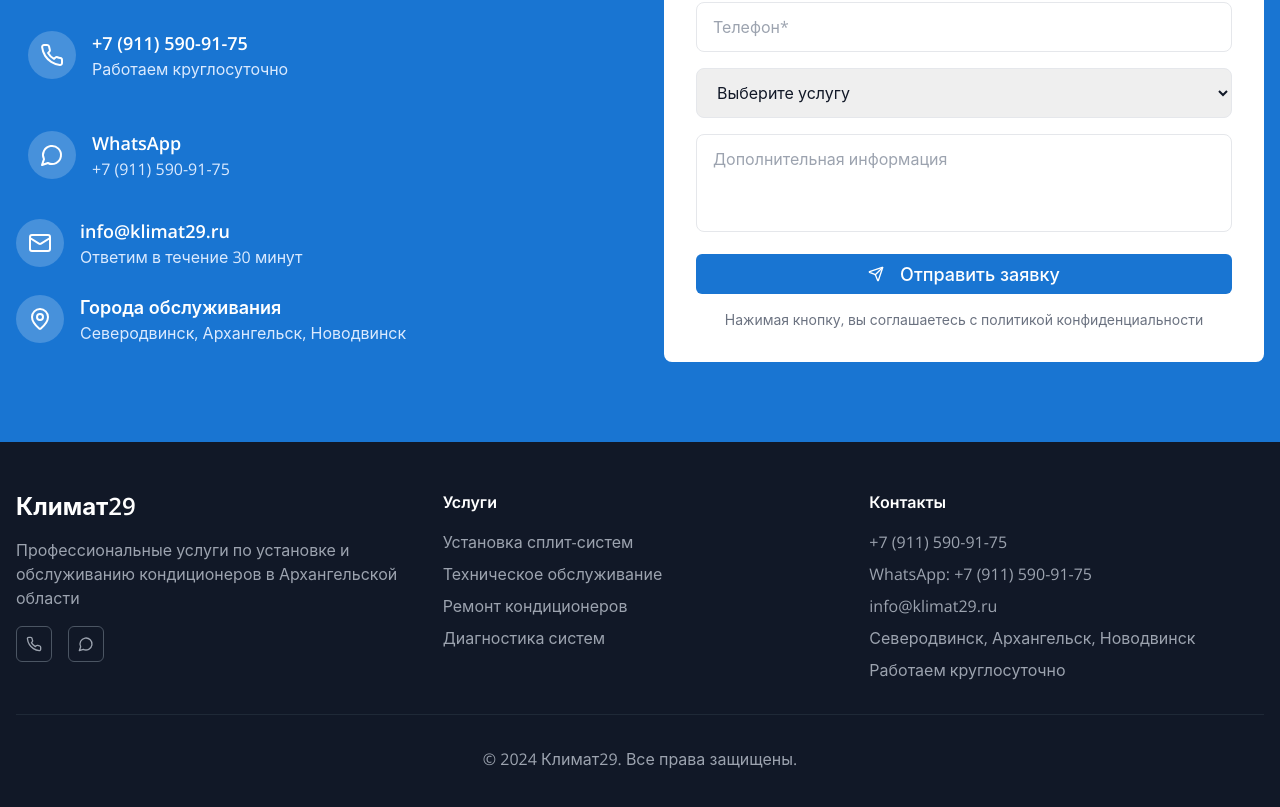
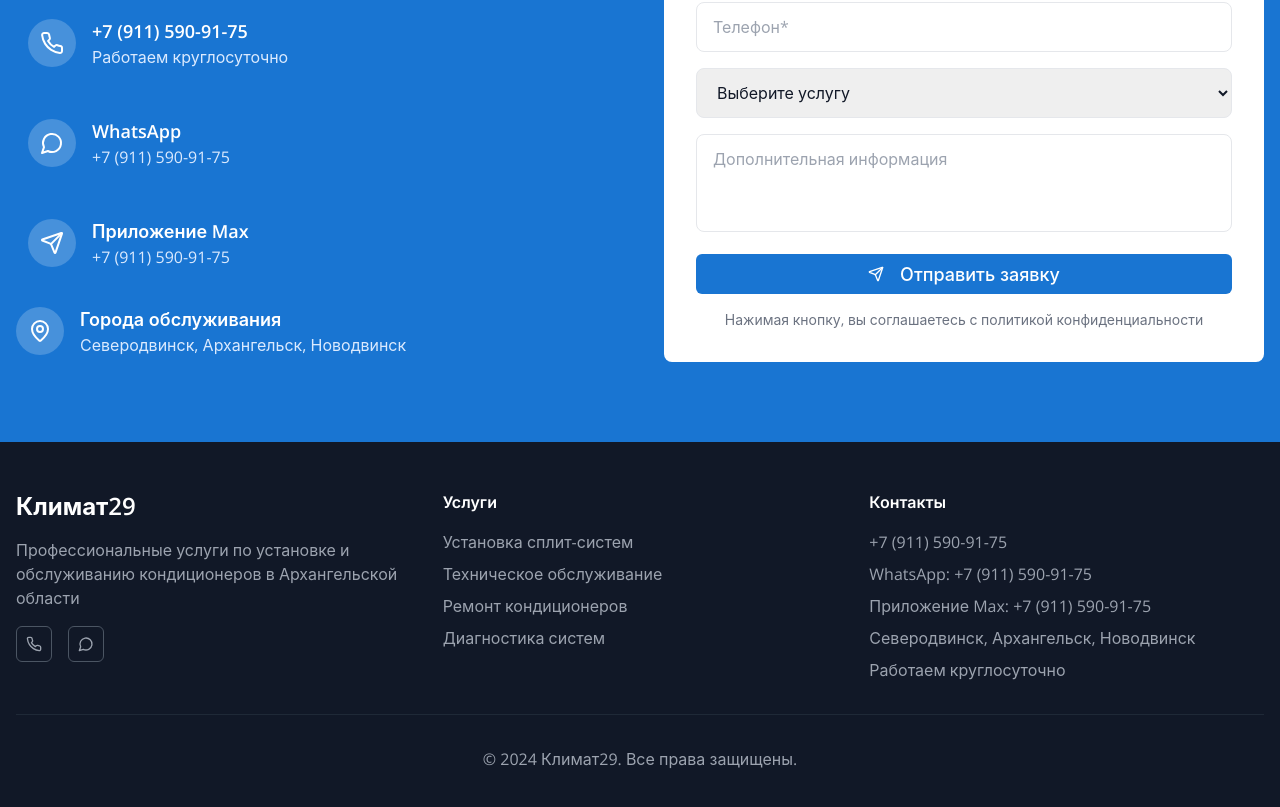
Before and after one commit to pr-poehali-dev/air-conditioning-installation, a React (Vite) app: page / in a window 1280 px wide. Shown: the part 2591-3398 px from the top of the page. Built offline with nearby package versions, Linux system fonts and the light colour scheme.

Commit message:
Обновление почты и телефона Max

```diff
--- a/src/pages/Index.tsx
+++ b/src/pages/Index.tsx
@@ -317,15 +317,15 @@ const Index = () => {
                     <div className="text-blue-100">+7 (911) 590-91-75</div>
                   </div>
                 </a>
-                <div className="flex items-center gap-4">
+                <a href="https://t.me/maxklimat29" target="_blank" rel="noopener noreferrer" className="flex items-center gap-4 hover:bg-white/10 p-3 rounded-lg transition-colors">
                   <div className="w-12 h-12 bg-white/20 rounded-full flex items-center justify-center">
-                    <Icon name="Mail" size={24} className="text-white" />
+                    <Icon name="Send" size={24} className="text-white" />
                   </div>
                   <div>
-                    <div className="font-semibold text-lg">info@klimat29.ru</div>
-                    <div className="text-blue-100">Ответим в течение 30 минут</div>
+                    <div className="font-semibold text-lg">Приложение Max</div>
+                    <div className="text-blue-100">+7 (911) 590-91-75</div>
                   </div>
-                </div>
+                </a>
                 <div className="flex items-center gap-4">
                   <div className="w-12 h-12 bg-white/20 rounded-full flex items-center justify-center">
                     <Icon name="MapPin" size={24} className="text-white" />
@@ -508,7 +508,7 @@ const Index = () => {
               <ul className="space-y-2 text-gray-400">
                 <li><a href="tel:+79115909175" className="hover:text-white transition-colors">+7 (911) 590-91-75</a></li>
                 <li><a href="https://wa.me/79115909175" target="_blank" rel="noopener noreferrer" className="hover:text-white transition-colors">WhatsApp: +7 (911) 590-91-75</a></li>
-                <li><a href="mailto:info@klimat29.ru" className="hover:text-white transition-colors">info@klimat29.ru</a></li>
+                <li><a href="https://t.me/maxklimat29" target="_blank" rel="noopener noreferrer" className="hover:text-white transition-colors">Приложение Max: +7 (911) 590-91-75</a></li>
                 <li>Северодвинск, Архангельск, Новодвинск</li>
                 <li>Работаем круглосуточно</li>
               </ul>
```
